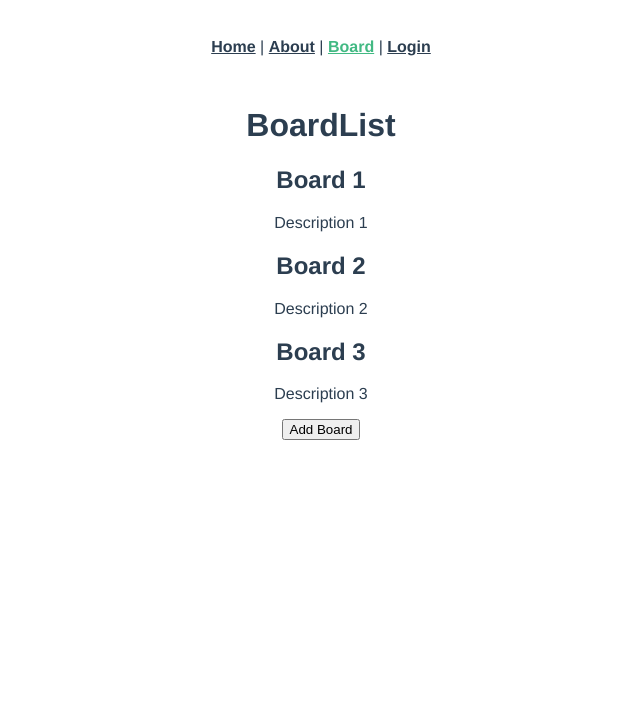
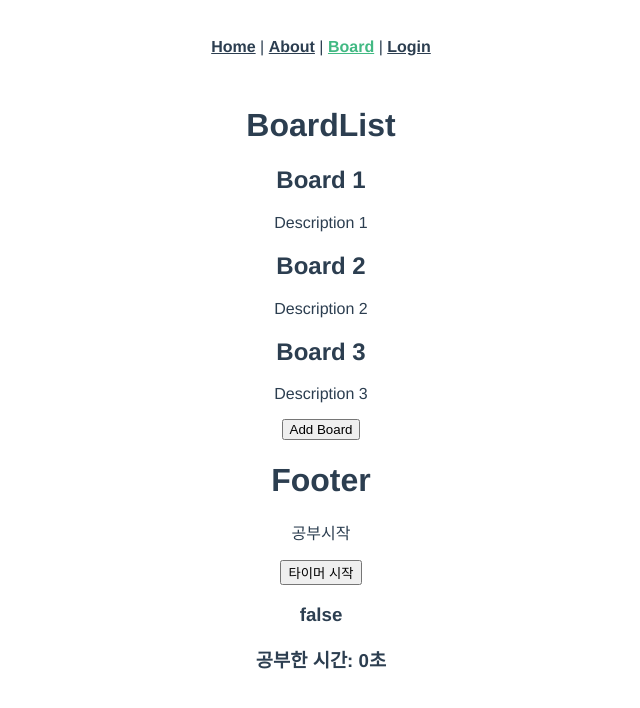
Before and after one commit to Mangb0/study, a Vue app: page /boardList in a window 1280 px wide. Shown: the top 708 px of the page, without its empty margins (319-959 px from the left). Built offline with nearby package versions, Linux system fonts and the light colour scheme.

Commit message:
add footer

```diff
--- a/src/App.vue
+++ b/src/App.vue
@@ -5,14 +5,17 @@
   </nav> -->
   <Header />
   <router-view />
+  <Footer />
 </template>
 
 <script>
 import Header from "./components/Header.vue";
+import Footer from "./components/Footer.vue";
 export default {
   name: "App",
   components: {
     Header,
+    Footer,
   },
 };
 </script>
--- /dev/null
+++ b/src/components/Footer.vue
@@ -0,0 +1,41 @@
+<template>
+  <div class="footer">
+    <h1>Footer</h1>
+    <div>
+      <p>공부시작</p>
+      <button @click="onClickTimer">타이머 시작</button>
+    </div>
+    <h3>{{ study }}</h3>
+    <h3>공부한 시간: {{ studyTime }}초</h3>
+  </div>
+</template>
+
+<script>
+import { ref } from "vue";
+
+export default {
+  setup() {
+    const study = ref(false);
+    let studyStart;
+    let studyEnd;
+    let studyTime = ref(0);
+
+    const onClickTimer = () => {
+      if (study.value) {
+        studyEnd = new Date();
+        console.log(studyEnd);
+        studyTime.value += Math.floor(studyEnd / 10 - studyStart / 10) / 100;
+        alert(Math.floor(studyEnd / 10 - studyStart / 10) / 100 + "초");
+      } else {
+        studyStart = new Date();
+        console.log(studyStart);
+      }
+      study.value = !study.value;
+    };
+    console.log("footer");
+    return { onClickTimer, study, studyTime };
+  },
+};
+</script>
+
+<style></style>
```
